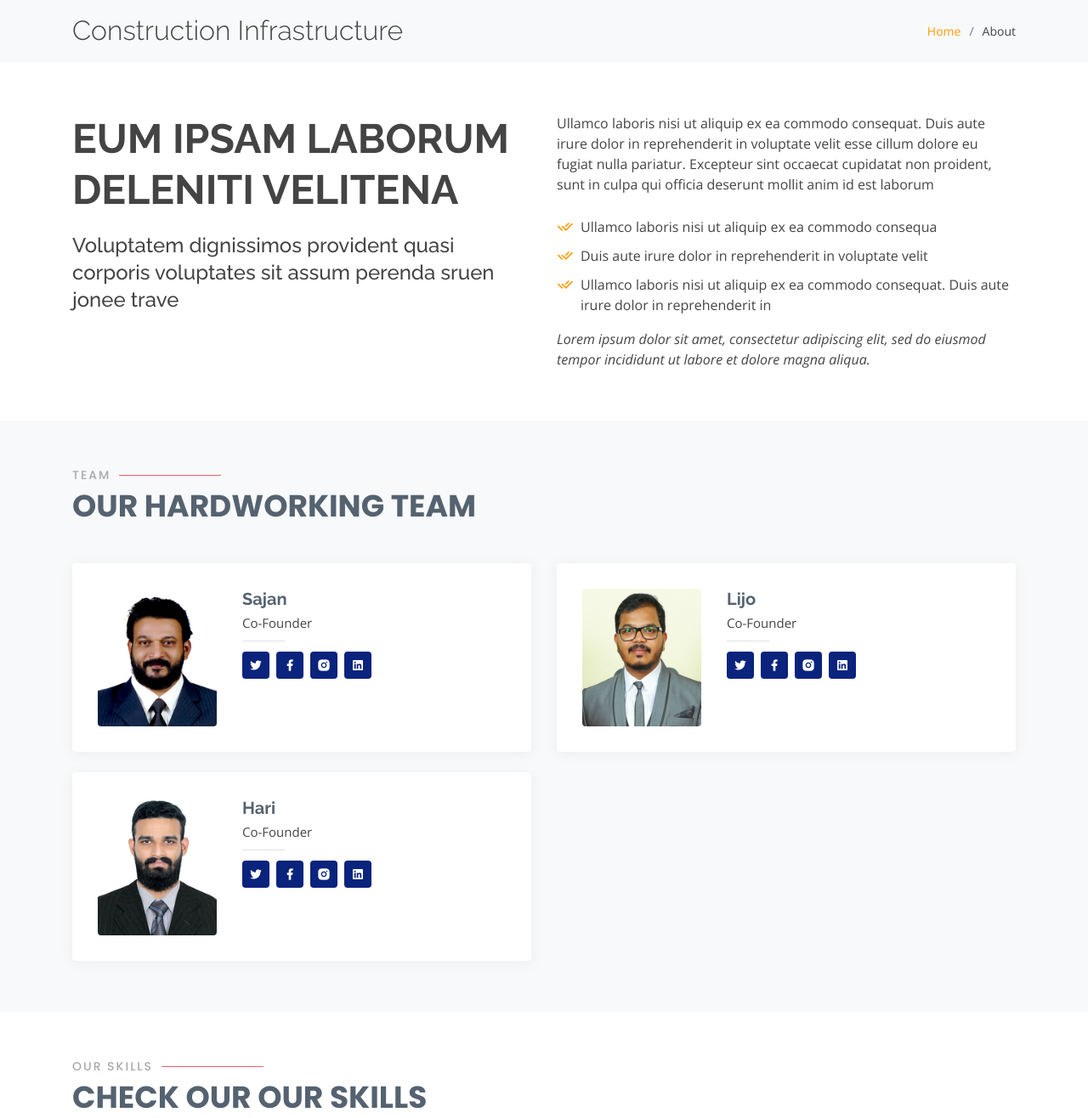
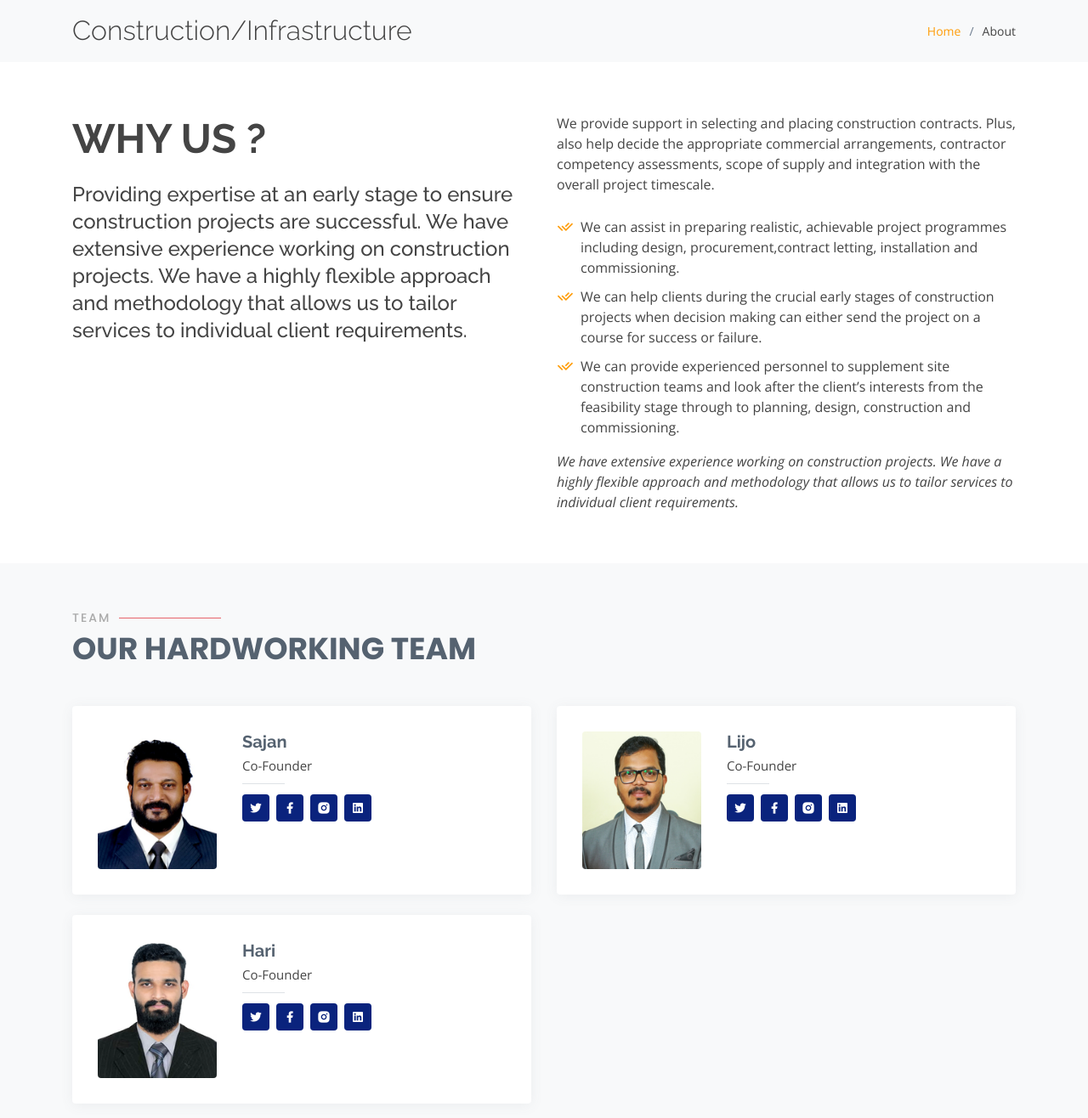
Before and after one commit to Unisight-Technologies/leighfisher-website, a Django app: page /con_infra/ in a window 1280 px wide. Shown: the part 87-1403 px from the top of the page at 85% size. Run offline with Django 3.2, Linux system fonts and the light colour scheme; some libraries are stand-ins or nearby versions.

Commit message:
--- Auto-Git Commit ---

```diff
--- a/leighfisher_app/templates/Con_infra.html
+++ b/leighfisher_app/templates/Con_infra.html
@@ -9,7 +9,7 @@
       <div class="container">
 
         <div class="d-flex justify-content-between align-items-center">
-          <h2>Construction Infrastructure</h2>
+          <h2>Construction/Infrastructure</h2>
           <ol>
             <li><a href="index.html">Home</a></li>
             <li>About</li>
@@ -25,23 +25,35 @@
 
         <div class="row content">
           <div class="col-lg-6">
-            <h2>Eum ipsam laborum deleniti velitena</h2>
-            <h3>Voluptatem dignissimos provident quasi corporis voluptates sit assum perenda sruen jonee trave</h3>
+            <h2>Why Us ?</h2>
+            <h3>Providing expertise at an early
+stage to ensure construction
+projects are successful.
+We have extensive experience working on
+construction projects. We have a highly flexible
+approach and methodology that allows us to tailor
+services to individual client requirements.</h3>
           </div>
           <div class="col-lg-6 pt-4 pt-lg-0">
-            <p>
-              Ullamco laboris nisi ut aliquip ex ea commodo consequat. Duis aute irure dolor in reprehenderit in voluptate
-              velit esse cillum dolore eu fugiat nulla pariatur. Excepteur sint occaecat cupidatat non proident, sunt in
-              culpa qui officia deserunt mollit anim id est laborum
+            <p>We provide support in selecting and placing
+construction contracts. Plus, also help decide the
+appropriate commercial arrangements, contractor
+competency assessments, scope of supply and
+integration with the overall project timescale.
             </p>
             <ul>
-              <li><i class="ri-check-double-line"></i> Ullamco laboris nisi ut aliquip ex ea commodo consequa</li>
-              <li><i class="ri-check-double-line"></i> Duis aute irure dolor in reprehenderit in voluptate velit</li>
-              <li><i class="ri-check-double-line"></i> Ullamco laboris nisi ut aliquip ex ea commodo consequat. Duis aute irure dolor in reprehenderit in</li>
+              <li><i class="ri-check-double-line"></i>We can assist in preparing realistic, achievable project programmes including design, procurement,contract letting, installation and commissioning. </li>
+              <li><i class="ri-check-double-line"></i>We can help clients during the crucial early stages of construction projects when decision making can either send the project on a course for success or failure.</li>
+              <li><i class="ri-check-double-line"></i>We can provide experienced personnel to
+supplement site construction teams and look after
+the client’s interests from the feasibility stage
+through to planning, design, construction and
+commissioning.</li>
             </ul>
-            <p class="font-italic">
-              Lorem ipsum dolor sit amet, consectetur adipiscing elit, sed do eiusmod tempor incididunt ut labore et dolore
-              magna aliqua.
+            <p class="font-italic">We have extensive experience working on
+construction projects. We have a highly flexible
+approach and methodology that allows us to tailor
+services to individual client requirements.
             </p>
           </div>
         </div>
```
Also changed, not shown: 1 other file.
